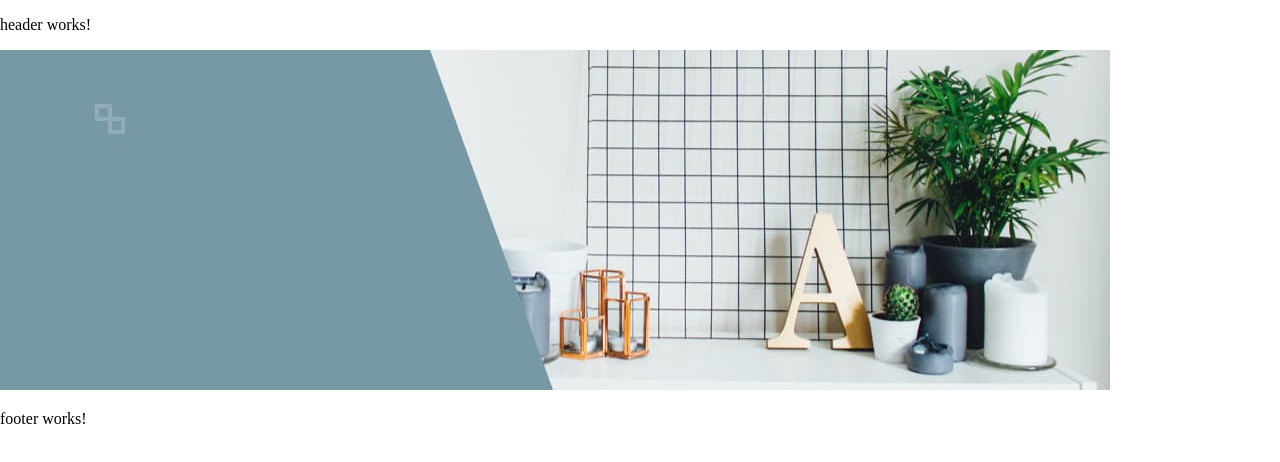
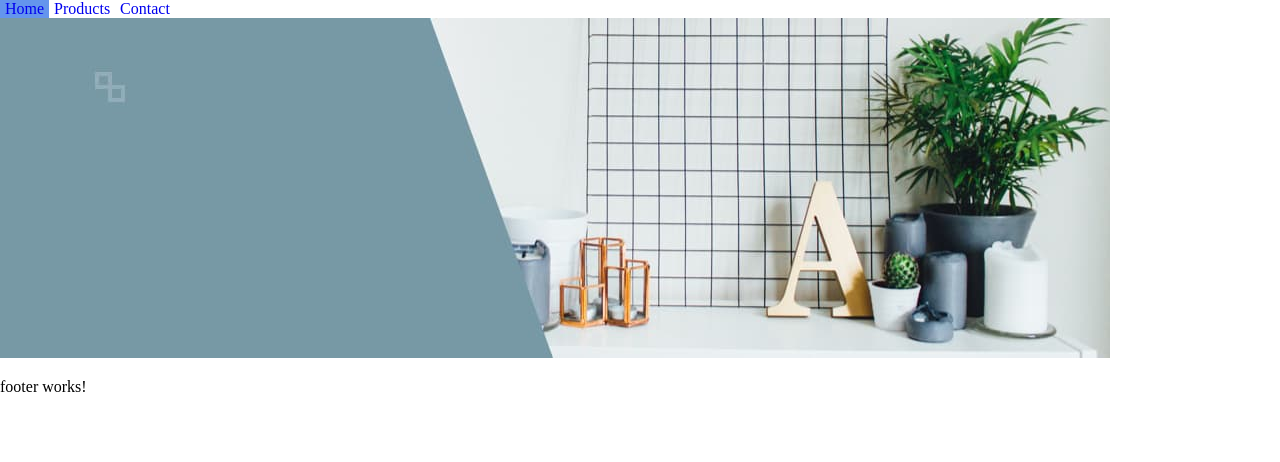
Before and after one commit to flecherdev/platzi-store, an Angular app: page /home in a window 1280 px wide. Shown: the top 462 px of the page. Built offline with nearby package versions, Linux system fonts and the light colour scheme.

Commit message:
se realiza el nav

```diff
--- a/src/app/header/header.component.html
+++ b/src/app/header/header.component.html
@@ -1 +1,5 @@
-<p>header works!</p>
+<nav>
+    <a routerLink="/home" routerLinkActive="active">Home</a>
+    <a routerLink="/products" routerLinkActive="active">Products</a>
+    <a routerLink="/contact" routerLinkActive="active">Contact</a>
+</nav>
--- a/src/app/header/header.component.scss
+++ b/src/app/header/header.component.scss
@@ -0,0 +1,8 @@
+nav > a{
+    padding: 5px;
+    text-decoration: none;
+}
+
+nav > a.active{
+    background: cornflowerblue;
+}
```
